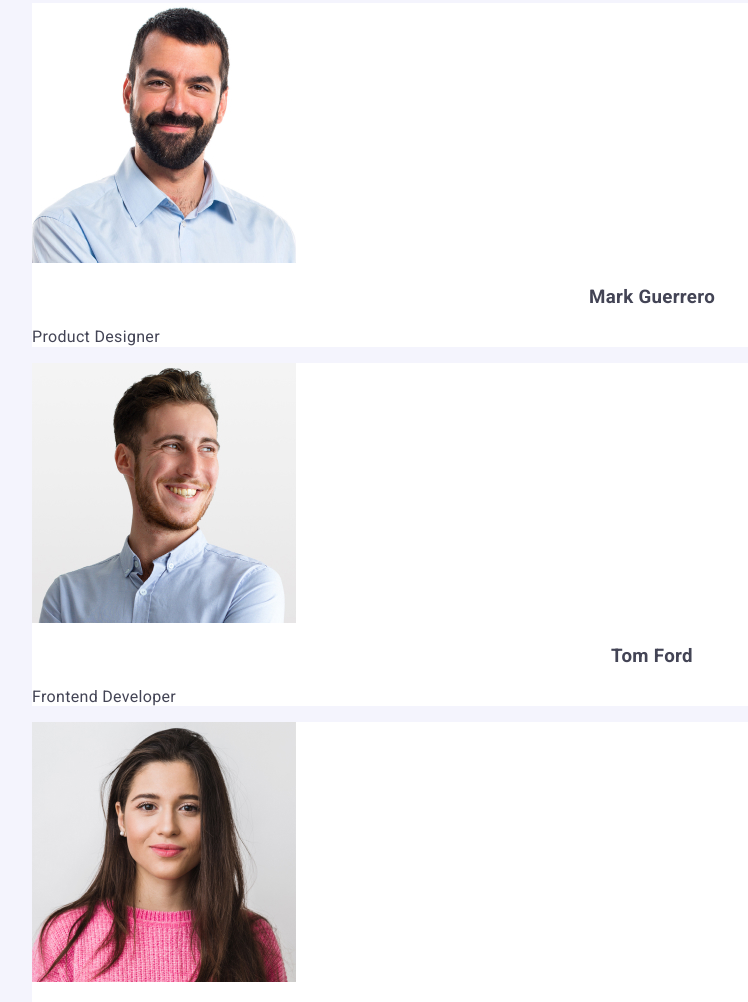
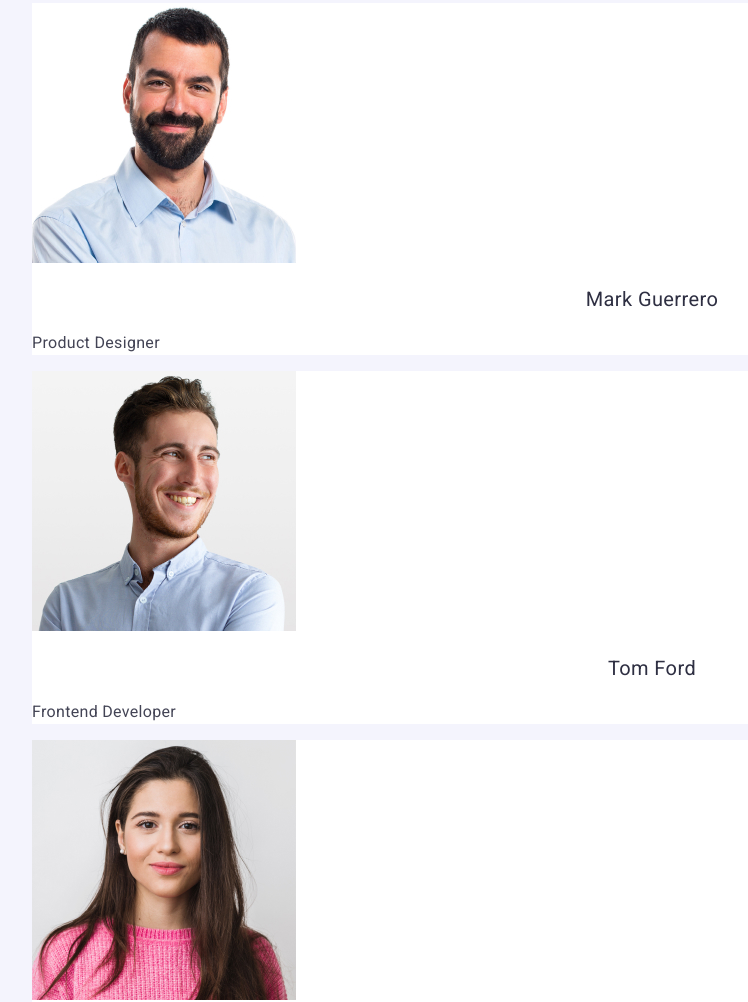
Before and after one commit to ValeriiaProkhina/got-markup-hw-02, a plain HTML site: page index.html in a window 1280 px wide. Shown: the part 856-1858 px from the top of the page, without its empty margins (8-756 px from the left). Drawn offline with nearby package versions, Linux system fonts and the light colour scheme.

Commit message:
update styles.css

```diff
--- a/css/styles.css
+++ b/css/styles.css
@@ -105,6 +105,7 @@ a {
 
 .list-item-text {
   font-size: 16px;
+  line-height: 1.5;
 }
 
 .section-our-team {
@@ -113,7 +114,11 @@ a {
 
 .list-subheading-team {
   text-align: center;
+  color: #2e2f42;
+  font-size: 20px;
+  font-weight: 500;
   line-height: 1.2;
+  letter-spacing: 0.4px;
 }
 
 .list-item-team {
```
